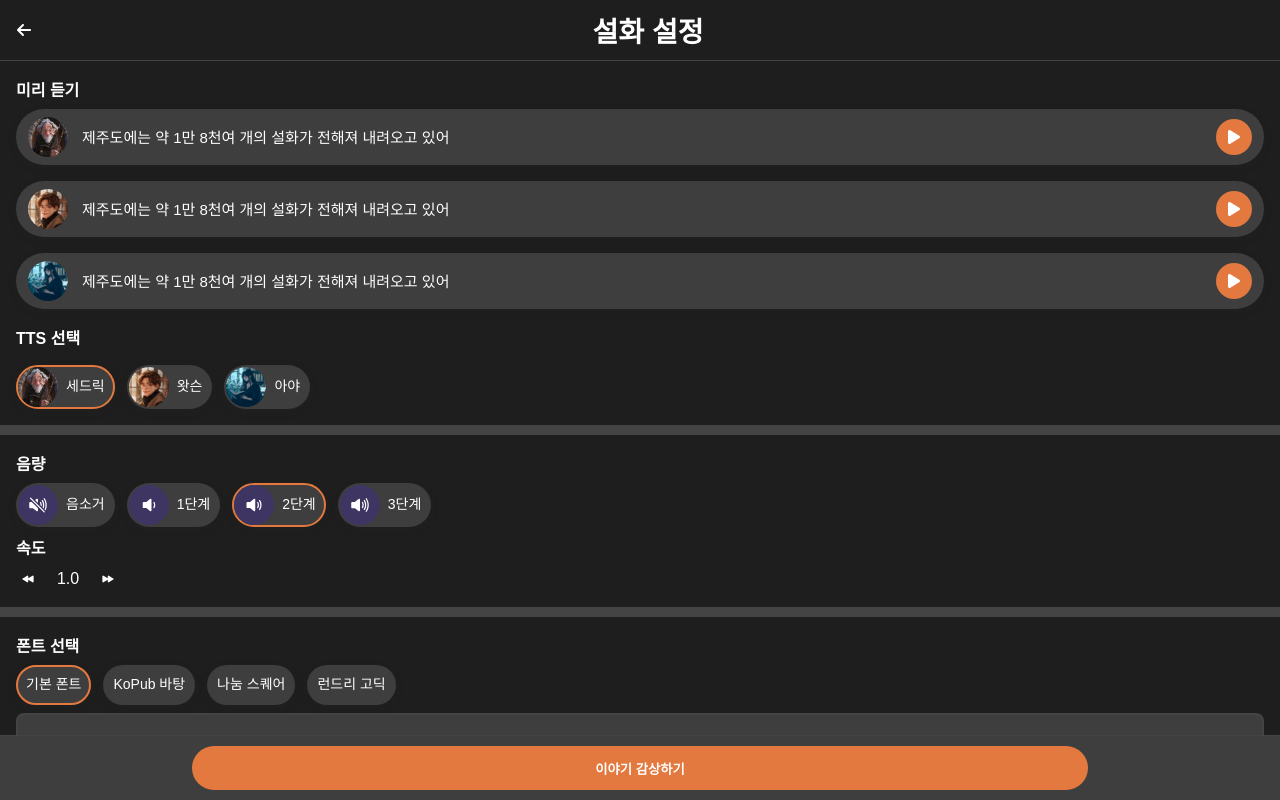
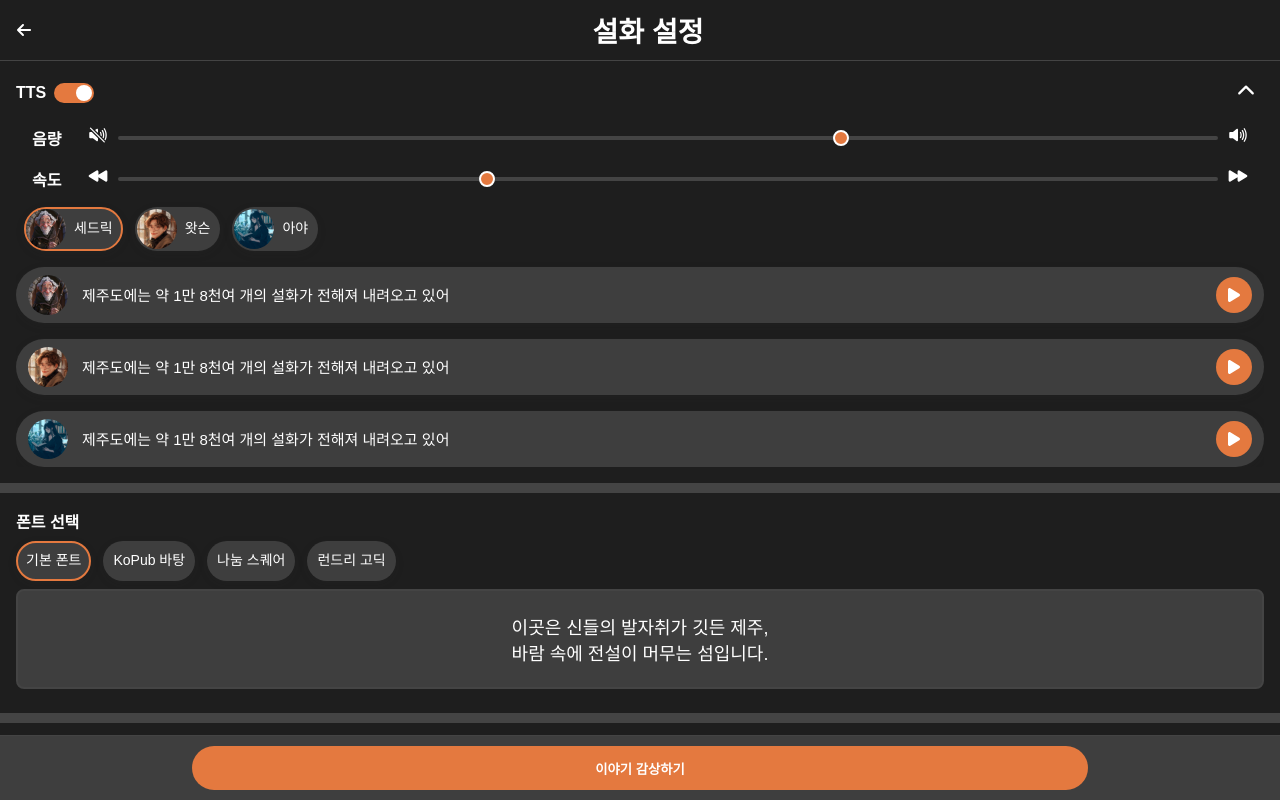
Before and after one commit to JejuToon/Frontend, a React (Vite) app: page /tale/setup in a window 1280 px wide. Built offline with nearby package versions, Linux system fonts and the light colour scheme.

Commit message:
tts설정 및 설화 가로모드

```diff
--- /dev/null
+++ b/src/components/TTSSettings.tsx
@@ -0,0 +1,123 @@
+import React from "react";
+import styled from "styled-components";
+import {
+  IoVolumeMute,
+  IoVolumeHigh,
+  IoPlayBack,
+  IoPlayForward,
+} from "react-icons/io5";
+import TTSChip from "./TTSChip";
+import { TTSInfo } from "../constants/ttsInfo";
+
+export interface TTSSettingsProps {
+  volume: number;
+  rate: number;
+  selectedVoiceIndex: number;
+  onVolumeChange: (v: number) => void;
+  onRateChange: (r: number) => void;
+  onVoiceSelect: (idx: number) => void;
+}
+
+export default function TTSSettings({
+  volume,
+  rate,
+  selectedVoiceIndex,
+  onVolumeChange,
+  onRateChange,
+  onVoiceSelect,
+}: TTSSettingsProps) {
+  return (
+    <>
+      <SliderContainer>
+        <SliderLabel>음량</SliderLabel>
+        <IconWrapper>
+          <IoVolumeMute />
+        </IconWrapper>
+        <SliderInput
+          min={0}
+          max={1}
+          step={0.01}
+          value={volume}
+          onChange={(e) => onVolumeChange(parseFloat(e.target.value))}
+        />
+        <IconWrapper>
+          <IoVolumeHigh />
+        </IconWrapper>
+      </SliderContainer>
+
+      <SliderContainer>
+        <SliderLabel>속도</SliderLabel>
+        <IconWrapper>
+          <IoPlayBack />
+        </IconWrapper>
+        <SliderInput
+          min={0.5}
+          max={2.0}
+          step={0.1}
+          value={rate}
+          onChange={(e) => onRateChange(parseFloat(e.target.value))}
+        />
+        <IconWrapper>
+          <IoPlayForward />
+        </IconWrapper>
+      </SliderContainer>
+
+      <TTSSelectContainer>
+        {TTSInfo.map((tts, index) => (
+          <TTSChip
+            key={index}
+            profileUrl={tts.profileUrl}
+            name={tts.label}
+            selected={selectedVoiceIndex === index}
+            onClick={() => onVoiceSelect(index)}
+          />
+        ))}
+      </TTSSelectContainer>
+    </>
+  );
+}
+
+const SliderContainer = styled.div`
+  display: flex;
+  align-items: center;
+  gap: 8px;
+  padding: 8px 16px;
+`;
+
+const SliderLabel = styled.span`
+  width: 48px;
+  font-weight: 600;
+  color: ${({ theme }) => theme.text};
+`;
+
+const IconWrapper = styled.div`
+  font-size: 20px;
+  color: ${({ theme }) => theme.text};
+`;
+
+const SliderInput = styled.input.attrs({ type: "range" })`
+  flex: 1;
+  height: 4px;
+  border-radius: 2px;
+  background: ${({ theme }) => theme.border};
+  appearance: none;
+  outline: none;
+  cursor: pointer;
+
+  &::-webkit-slider-thumb {
+    appearance: none;
+    width: 16px;
+    height: 16px;
+    border-radius: 50%;
+    background: ${({ theme }) => theme.primary};
+    border: 2px solid white;
+    margin-top: 0px; /* 중앙 정렬 */
+  }
+`;
+
+const TTSSelectContainer = styled.div`
+  display: flex;
+  gap: 12px;
+  flex-wrap: wrap;
+  padding: 8px;
+`;
--- a/src/mocks/scriptInfo.ts
+++ b/src/mocks/scriptInfo.ts
@@ -20,6 +20,7 @@ const scripts = [
       choices: [
         { text: "치마를 이용해 흙을 퍼 나르기", next: 3 },
         { text: "선택지2", next: 3 },
+        { text: "", next: 3 },
       ],
     },
     {
--- a/src/screens/TaleScreen.tsx
+++ b/src/screens/TaleScreen.tsx
@@ -9,14 +9,8 @@ import {
   FaRotate,
   FaPause,
 } from "react-icons/fa6";
-import {
-  IoVolumeMute,
-  IoVolumeLow,
-  IoVolumeMedium,
-  IoVolumeHigh,
-  IoPlayBack,
-  IoPlayForward,
-} from "react-icons/io5";
+import { TbHome } from "react-icons/tb";
+
 import { fontOptions } from "../constants/fonts";
 import scripts from "../mocks/scriptInfo";
 import Loader from "../components/Loader";
@@ -24,6 +18,7 @@ import { useAudioPlayer } from "../hooks/useAudioPlayer";
 import { useChoiceHandler } from "../hooks/useChoiceHandler";
 import { useStoryStore } from "../stores/useStoryStore";
 import { FontFaceStyle } from "../components/FontFaceStyle";
+import TTSSettings from "../components/TTSSettings";
 import { parseAudioPath } from "../utils/parseAudioPath";
 
 const talePagesInfo = scripts[0];
@@ -33,21 +28,12 @@ interface Choice {
   next: number;
 }
 
-const volumeLevels = [0, 0.33, 0.66, 1];
-
 export default function TaleScreen() {
-  const { ttsConfig, selectedTale, fontConfig, selectedCharacterImage } =
-    useStoryStore();
+  const { ttsConfig, selectedTale, fontConfig } = useStoryStore();
 
   const navigate = useNavigate();
   const tale = selectedTale;
   const font = fontOptions.find((f) => f.name === fontConfig.fontName);
-
-  const [volumeLevel, setVolumeLevel] = useState(() => {
-    const idx = volumeLevels.findIndex((v) => v === ttsConfig.volume);
-    return idx === -1 ? 2 : idx;
-  });
-  const volume = volumeLevels[volumeLevel];
 
   // 로딩 테스트
   const [isLoading, setIsLoading] = useState(true);
@@ -56,16 +42,18 @@ export default function TaleScreen() {
   const [page, setPage] = useState(0);
   const talePages = talePagesInfo;
   const currentPage = talePages[page];
+
+  const [volume, setVolume] = useState(ttsConfig.volume);
+  const [rate, setRate] = useState(ttsConfig.rate);
+  const [selectedVoiceIndex, setSelectedVoiceIndex] = useState(
+    ttsConfig.voiceIndex
+  );
+
   const audioUrl = parseAudioPath(
     selectedTale?.title || "",
-    ttsConfig.voiceIndex,
+    selectedVoiceIndex,
     page + 1
   );
-
-  const [showControlBar, setShowControlBar] = useState(false);
-  const [showCompleteModal, setShowCompleteModal] = useState(false);
-  const [rate, setRate] = useState(ttsConfig.rate);
-  const [rating, setRating] = useState(0); //별점
 
   const { audio, isPlaying, toggleAudio, replay } = useAudioPlayer(
     audioUrl ? audioUrl : currentPage.audioUrl,
@@ -73,6 +61,10 @@ export default function TaleScreen() {
     rate,
     isLoading
   );
+
+  const [showControlBar, setShowControlBar] = useState(false);
+  const [showCompleteModal, setShowCompleteModal] = useState(false);
+  const [rating, setRating] = useState(0); //별점
 
   const { showChoiceModal, setShowChoiceModal, handleChoice } =
     useChoiceHandler(setPage);
@@ -88,33 +80,10 @@ export default function TaleScreen() {
   }, []);
 
   const current = talePages[page];
+
   const hasChoices = current.choices && current.choices.length > 0;
-
-  const handlePrev = () => {
-    if (page > 0) setPage(page - 1);
-  };
-
-  const handleNext = () => {
-    if (page < talePages.length - 1) setPage(page + 1);
-  };
-
-  const handleVolumeIconClick = () => {
-    setVolumeLevel((prev) => (prev + 1) % volumeLevels.length);
-  };
-
-  const renderVolumeIcon = () => {
-    switch (volumeLevel) {
-      case 0:
-        return <IoVolumeMute />;
-      case 1:
-        return <IoVolumeLow />;
-      case 2:
-        return <IoVolumeMedium />;
-      case 3:
-      default:
-        return <IoVolumeHigh />;
-    }
-  };
+  const handlePrev = () => page > 0 && setPage(page - 1);
+  const handleNext = () => page < talePages.length - 1 && setPage(page + 1);
 
   const handleGoToLibrary = () => {
     const storedTale = localStorage.getItem("myTales");
@@ -126,19 +95,11 @@ export default function TaleScreen() {
     navigate("/lib");
   };
 
-  const handleDecreaseRate = () => {
-    setRate((prev) => Math.max(0.5, Math.round((prev - 0.1) * 10) / 10));
-  };
-
-  const handleIncreaseRate = () => {
-    setRate((prev) => Math.min(2.0, Math.round((prev + 0.1) * 10) / 10));
-  };
-
   useEffect(() => {
     if (audio) {
-      audio.volume = volumeLevels[volumeLevel];
+      audio.volume = volume;
     }
-  }, [volumeLevel]);
+  }, [volume]);
 
   useEffect(() => {
     if (audio) {
@@ -159,7 +120,7 @@ export default function TaleScreen() {
       <TextSection>
         <TextContainer $font={font}>{current.text}</TextContainer>
 
-        {hasChoices && current.choiceIndex == null && (
+        {hasChoices && (
           <ChoiceTriggerButton onClick={() => setShowChoiceModal(true)}>
             선택하기
           </ChoiceTriggerButton>
@@ -182,42 +143,7 @@ export default function TaleScreen() {
             </ModalContent>
           </ModalOverlay>
         )}
-      </TextSection>
-
-      {showControlBar && (
-        <ControlBarWrapper onClick={() => setShowControlBar(false)}>
-          <ControlBar onClick={(e) => e.stopPropagation()}>
-            <IconButton onClick={() => navigate(-1)}>
-              <FaArrowLeft />
-            </IconButton>
-            <TitleText>{tale?.title || "설화"}</TitleText>
-
-            <IconButton>
-              <FaRotate onClick={replay} />
-            </IconButton>
-            <IconButton>
-              {audio && !audio.paused ? (
-                <FaPause onClick={toggleAudio} />
-              ) : (
-                <FaPlay onClick={toggleAudio} />
-              )}
-            </IconButton>
-            <IconButton onClick={handleVolumeIconClick}>
-              {renderVolumeIcon()}
-            </IconButton>
-            <RateControl>
-              <IconButton>
-                <IoPlayBack onClick={handleDecreaseRate} />
-              </IconButton>
-              <RateValue>{rate.toFixed(1)}</RateValue>
-              <IconButton>
-                <IoPlayForward onClick={handleIncreaseRate} />
-              </IconButton>
-            </RateControl>
-          </ControlBar>
-        </ControlBarWrapper>
-      )}
-
+        <NavWrapper>
           <NavButtons>
             <IconButton onClick={() => setShowControlBar(!showControlBar)}>
               <FaGear />
@@ -243,6 +169,47 @@ export default function TaleScreen() {
               )}
             </ButtonGroupRight>
           </NavButtons>
+        </NavWrapper>
+      </TextSection>
+
+      {showControlBar && (
+        <ControlBarWrapper onClick={() => setShowControlBar(false)}>
+          <ControlBar onClick={(e) => e.stopPropagation()}>
+            <Group>
+              <LeftGroup>
+                <IconButton onClick={() => navigate(-1)}>
+                  <FaArrowLeft />
+                </IconButton>
+                <TitleText>{tale?.title || "설화"}</TitleText>
+                <IconButton onClick={() => navigate("/")}>
+                  <TbHome />
+                </IconButton>
+              </LeftGroup>
+
+              <CenterGroup>
+                <IconButton onClick={toggleAudio}>
+                  {audio && !audio.paused ? <FaPause /> : <FaPlay />}
+                </IconButton>
+              </CenterGroup>
+
+              <RightGroup>
+                <IconButton onClick={replay}>
+                  <FaRotate />
+                </IconButton>
+              </RightGroup>
+            </Group>
+
+            <TTSSettings
+              volume={volume}
+              rate={rate}
+              selectedVoiceIndex={selectedVoiceIndex}
+              onVolumeChange={setVolume}
+              onRateChange={setRate}
+              onVoiceSelect={setSelectedVoiceIndex}
+            />
+          </ControlBar>
+        </ControlBarWrapper>
+      )}
 
       {showCompleteModal && (
         <ModalOverlay>
@@ -297,10 +264,15 @@ const Screen = styled.main<{ $isVisible: boolean }>`
   display: flex;
   flex-direction: column;
   height: 100vh;
+  flex: 1;
   opacity: ${({ $isVisible }) => ($isVisible ? 1 : 0)};
   transition: opacity 0.6s ease;
   background: ${({ theme }) => theme.taleBackground};
   color: ${({ theme }) => theme.taleText};
+
+  @media (orientation: landscape) {
+    flex-direction: row; /* 가로 모드: 좌우 나란히 */
+  }
 `;
 
 const ControlBarWrapper = styled.div`
@@ -308,36 +280,49 @@ const ControlBarWrapper = styled.div`
   top: 0;
   left: 0;
   right: 0;
-  bottom: 40px;
+  bottom: 53px;
   z-index: 51;
 `;
 
 const ControlBar = styled.div`
   position: fixed;
-  bottom: 40px;
+  bottom: 53px;
   left: 0;
   width: 100%;
   background: ${({ theme }) => theme.background};
   padding: 12px 16px;
   display: flex;
-  flex-direction: row;
+  flex-direction: column;
+  gap: 12px;
+  border-top: 1px solid ${({ theme }) => theme.border};
+
+  z-index: 52;
+
+  @media (orientation: landscape) {
+    width: 50%;
+    right: 0;
+    left: auto;
+  }
+`;
+
+const Group = styled.div`
+  display: flex;
+`;
+
+const LeftGroup = styled.div`
+  display: flex;
   align-items: center;
   gap: 12px;
-  border-top: 1px solid ${({ theme }) => theme.border};
-  border-bottom: 1px solid ${({ theme }) => theme.border};
-  z-index: 52;
 `;
 
-const RateControl = styled.div`
+const CenterGroup = styled.div`
   display: flex;
   align-items: center;
-  gap: 8px;
 `;
 
-const RateValue = styled.span`
-  font-size: 16px;
-  width: 40px;
-  text-align: center;
+const RightGroup = styled.div`
+  display: flex;
+  align-items: center;
 `;
 
 const TitleText = styled.h1`
@@ -347,8 +332,8 @@ const TitleText = styled.h1`
 `;
 
 const IconButton = styled.button`
-  width: 24px;
-  height: 24px;
+  width: 32px;
+  height: 32px;
   background: none;
   border: none;
   font-size: 20px;
@@ -370,6 +355,12 @@ const ImageContainer = styled.div`
   position: relative;
   width: 100%;
   overflow: hidden;
+
+  @media (orientation: landscape) {
+    width: 50%;
+    height: auto;
+    aspect-ratio: auto;
+  }
 `;
 
 const Image = styled.img`
@@ -390,6 +381,11 @@ const TextSection = styled.div`
   gap: 16px;
   justify-content: center;
   align-items: center;
+
+  @media (orientation: landscape) {
+    width: 50%;
+    padding: 20px 16px; /* 여백 조정 */
+  }
 `;
 
 const TextContainer = styled.div<{ $font?: any }>`
@@ -425,6 +421,18 @@ const ChoiceButton = styled.button`
 
   &:hover {
     background: ${({ theme }) => theme.primaryDark};
+  }
+`;
+
+const NavWrapper = styled.div`
+  position: fixed;
+  bottom: 0px;
+  width: 100%;
+
+  @media (orientation: landscape) {
+    width: 50%;
+    height: auto;
+    aspect-ratio: auto;
   }
 `;
 
--- a/src/screens/TaleSetupScreen.tsx
+++ b/src/screens/TaleSetupScreen.tsx
@@ -1,7 +1,7 @@
 import React, { useState } from "react";
 import { colors } from "../constants/colors";
 import { useNavigate } from "react-router-dom";
-import styled, { createGlobalStyle } from "styled-components";
+import styled from "styled-components";
 import Header from "../components/Header";
 import { FaArrowLeft } from "react-icons/fa6";
 import { useAuth } from "../hooks/useAuth";
@@ -9,14 +9,8 @@ import { useStoryStore } from "../stores/useStoryStore";
 import TTSPreviewCard from "../components/TTSPreviewCard";
 import TTSChip from "../components/TTSChip";
 import { FontFaceStyle } from "../components/FontFaceStyle";
-import {
-  IoVolumeMute,
-  IoVolumeLow,
-  IoVolumeMedium,
-  IoVolumeHigh,
-  IoPlayBack,
-  IoPlayForward,
-} from "react-icons/io5";
+import TTSSettings from "../components/TTSSettings";
+import { IoChevronDown, IoChevronUp } from "react-icons/io5";
 
 import { fontOptions } from "../constants/fonts";
 import { TTSInfo } from "../constants/ttsInfo";
@@ -25,18 +19,16 @@ const sampleScript = "제주도에는 약 1만 8천여 개의 설화가 전해
 const fontScript1 = "이곳은 신들의 발자취가 깃든 제주,";
 const fontScript2 = "바람 속에 전설이 머무는 섬입니다.";
 
-const volumeLevels = [0, 0.33, 0.66, 1];
-
 export default function TaleSetupScreen() {
   const navigate = useNavigate();
   const { ttsConfig, fontConfig, setTTSConfig, setFontConfig } =
     useStoryStore();
 
-  const [volumeLevel, setVolumeLevel] = useState(() =>
-    volumeLevels.indexOf(ttsConfig.volume)
-  );
-  const volume = volumeLevels[volumeLevel];
+  const [ttsEnabled, setTtsEnabled] = useState(true);
+  const [ttsExpanded, setTtsExpanded] = useState(true);
+  const [volume, setVolume] = useState(ttsConfig.volume);
   const [rate, setRate] = useState(ttsConfig.rate);
+
   const [currentAudio, setCurrentAudio] = useState<HTMLAudioElement | null>(
     null
   );
@@ -65,43 +57,38 @@ export default function TaleSetupScreen() {
     setCurrentlyPlayingUrl(audioUrl);
 
     audio.onended = () => {
-      setCurrentlyPlayingUrl(null); // 재생 끝나면 상태 초기화 → 버튼 복구
+      setCurrentlyPlayingUrl(null);
     };
-  };
-
-  const renderVolumeIcon = () => {
-    switch (volumeLevel) {
-      case 0:
-        return <IoVolumeMute />;
-      case 1:
-        return <IoVolumeLow />;
-      case 2:
-        return <IoVolumeMedium />;
-      case 3:
-      default:
-        return <IoVolumeHigh />;
-    }
-  };
-
-  const handleDecreaseRate = () => {
-    setRate((prev) => Math.max(0.5, Math.round((prev - 0.1) * 10) / 10));
-  };
-
-  const handleIncreaseRate = () => {
-    setRate((prev) => Math.min(2.0, Math.round((prev + 0.1) * 10) / 10));
   };
 
   const handleButtonClick = () => {
     setTTSConfig({
       voiceIndex: selectedTTSIndex,
       rate,
-      volume: volumeLevels[volumeLevel],
+      volume,
     });
     setFontConfig({
       fontName: selectedFontName,
     });
 
     navigate("/tale/play");
+  };
+
+  const handleToggleTts = () => {
+    if (ttsEnabled) {
+      if (currentAudio) {
+        currentAudio.pause();
+        currentAudio.currentTime = 0;
+        setCurrentlyPlayingUrl(null);
+      }
+
+      setTtsExpanded(false);
+      setTtsEnabled(false);
+    } else {
+      setTtsEnabled(true);
+
+      setTtsExpanded(true);
+    }
   };
 
   return (
@@ -116,7 +103,28 @@ export default function TaleSetupScreen() {
 
       <Content>
         <Section>
-          <Label>미리 듣기</Label>
+          <ToggleContainerWrapper>
+            <ToggleContainer>
+              <ToggleLabel>
+                TTS
+                <ToggleSwitch checked={ttsEnabled} onChange={handleToggleTts} />
+              </ToggleLabel>
+              <IconToggle onClick={() => setTtsExpanded(!ttsExpanded)}>
+                {ttsExpanded ? <IoChevronUp /> : <IoChevronDown />}
+              </IconToggle>
+            </ToggleContainer>
+          </ToggleContainerWrapper>
+
+          <Collapsible open={ttsExpanded}>
+            <TTSSettings
+              volume={volume}
+              rate={rate}
+              selectedVoiceIndex={selectedTTSIndex}
+              onVolumeChange={setVolume}
+              onRateChange={setRate}
+              onVoiceSelect={setSelectedTTSIndex}
+            />
+
             <TTSContainer>
               {TTSInfo.map((tts, index) => (
                 <TTSPreviewCard
@@ -132,66 +140,26 @@ export default function TaleSetupScreen() {
                   isPlaying={currentlyPlayingUrl === tts.audioUrl}
                 />
               ))}
-
-            <Label>TTS 선택</Label>
-            <TTSSelectContainer>
-              {TTSInfo.map((tts, index) => (
-                <TTSChip
-                  key={index}
-                  profileUrl={tts.profileUrl}
-                  name={tts.label}
-                  selected={selectedTTSIndex === index}
-                  onClick={() => setSelectedTTSIndex(index)}
-                />
-              ))}
-            </TTSSelectContainer>
             </TTSContainer>
+          </Collapsible>
         </Section>
 
-        <Section>
-          <Label>음량</Label>
-          <TTSSelectContainer>
-            <TTSChip
-              key={0}
-              icon={<IoVolumeMute />}
-              name={"음소거"}
-              selected={volumeLevel === 0}
-              onClick={() => setVolumeLevel(0)}
-            />
-            <TTSChip
-              key={1}
-              icon={<IoVolumeLow />}
-              name={"1단계"}
-              selected={volumeLevel === 1}
-              onClick={() => setVolumeLevel(1)}
-            />
-            <TTSChip
-              key={2}
-              icon={<IoVolumeMedium />}
-              name={"2단계"}
-              selected={volumeLevel === 2}
-              onClick={() => setVolumeLevel(2)}
-            />
-            <TTSChip
-              key={3}
-              icon={<IoVolumeHigh />}
-              name={"3단계"}
-              selected={volumeLevel === 3}
-              onClick={() => setVolumeLevel(3)}
-            />
-          </TTSSelectContainer>
-
-          <Label>속도</Label>
-          <RateControl>
-            <IconButton>
-              <IoPlayBack onClick={handleDecreaseRate} />
-            </IconButton>
-            <RateValue>{rate.toFixed(1)}</RateValue>
-            <IconButton>
-              <IoPlayForward onClick={handleIncreaseRate} />
-            </IconButton>
-          </RateControl>
-        </Section>
+        {/* 보이지 않게 렌더링만 시켜서 폰트파일을 미리 가져오게 하는 영역 */}
+        <div
+          style={{
+            position: "absolute",
+            left: -9999,
+            width: 0,
+            height: 0,
+            overflow: "hidden",
+          }}
+        >
+          {fontOptions.map((font) => (
+            <React.Fragment key={font.name}>
+              <FontFaceStyle font={font} />
+            </React.Fragment>
+          ))}
+        </div>
 
         <Section>
           <Label>폰트 선택</Label>
@@ -206,22 +174,13 @@ export default function TaleSetupScreen() {
             ))}
           </TTSSelectContainer>
 
-          {fontOptions.map((font) => {
-            if (font.name !== selectedFontName) return null;
-
-            return (
-              <React.Fragment key={font.name}>
-                <FontFaceStyle font={font} />
           <FontPreview
-                  $font={font}
-                  $selected={selectedFontName === font.name}
+            $font={fontOptions.find((f) => f.name === selectedFontName)!}
+            $selected
           >
             <div>{fontScript1}</div>
             <div>{fontScript2}</div>
           </FontPreview>
-              </React.Fragment>
-            );
-          })}
         </Section>
       </Content>
       <Footer>
@@ -247,6 +206,102 @@ const HeaderWrapper = styled.div`
   border-bottom: 1px solid ${({ theme }) => theme.border || "#eee"};
 `;
 
+const Collapsible = styled.div<{ open: boolean }>`
+  overflow: hidden;
+  max-height: ${({ open }) => (open ? "800px" : "0")};
+  opacity: ${({ open }) => (open ? 1 : 0)};
+  transition: max-height 0.3s ease, opacity 0.3s ease;
+`;
+
+const ToggleContainerWrapper = styled.div``;
+
+const ToggleContainer = styled.div`
+  display: flex;
+  align-items: center;
+  justify-content: space-between;
+`;
+
+const IconToggle = styled.button`
+  background: none;
+  border: none;
+  font-size: 24px;
+  color: ${({ theme }) => theme.text};
+  cursor: pointer;
+`;
+
+const ToggleLabel = styled.label`
+  font-weight: 600;
+  color: ${({ theme }) => theme.text};
+  cursor: pointer;
+  display: flex;
+  align-items: center;
+  gap: 4px;
+`;
+
+const ToggleSwitch = styled.input.attrs({ type: "checkbox" })`
+  width: 40px;
+  height: 20px;
+  appearance: none;
+  background: #ccc;
+  border-radius: 10px;
+  position: relative;
+  outline: none;
+  cursor: pointer;
+  &:checked {
+    background: ${({ theme }) => theme.primary};
+  }
+  &::after {
+    content: "";
+    position: absolute;
+    top: 2px;
+    left: 2px;
+    width: 16px;
+    height: 16px;
+    background: white;
+    border-radius: 50%;
+    transition: transform 0.2s;
+    transform: ${({ checked }) => (checked ? "translateX(20px)" : "none")};
+  }
+`;
+
+const SliderContainer = styled.div`
+  display: flex;
+  align-items: center;
+  gap: 8px;
+  padding: 8px 16px;
+`;
+
+const SliderLabel = styled.span`
+  width: 48px;
+  font-weight: 600;
+  color: ${({ theme }) => theme.text};
+`;
+
+const IconWrapper = styled.div`
+  font-size: 20px;
+  color: ${({ theme }) => theme.text};
+`;
+
+const SliderInput = styled.input.attrs({ type: "range" })`
+  flex: 1;
+  height: 4px;
+  border-radius: 2px;
+  background: ${({ theme }) => theme.border};
+  appearance: none;
+  outline: none;
+  cursor: pointer;
+
+  &::-webkit-slider-thumb {
+    appearance: none;
+    width: 16px;
+    height: 16px;
+    border-radius: 50%;
+    background: ${({ theme }) => theme.primary};
+    border: 2px solid white;
+    margin-top: 0px; /* thumb를 track 중앙에 맞추기 */
+  }
+`;
+
 const Section = styled.section`
   display: flex;
   width: 100%;
@@ -267,39 +322,13 @@ const TTSContainer = styled.div`
   display: flex;
   flex-direction: column;
   gap: 16px;
+  margin-top: 8px;
 `;
 
 const TTSSelectContainer = styled.div`
   display: flex;
   gap: 12px;
   flex-wrap: wrap;
-`;
-
-const RateControl = styled.div`
-  display: flex;
-  align-items: center;
-  gap: 8px;
-`;
-
-const IconButton = styled.button`
-  width: 24px;
-  height: 24px;
-  background: none;
-  border: none;
-  font-size: 20px;
-  cursor: pointer;
-  color: ${({ theme }) => theme.text || "#333"};
-  z-index: 1;
-  align-items: center;
-  justify-content: center;
-  display: flex;
-`;
-
-const RateValue = styled.span`
-  font-size: 16px;
-  width: 40px;
-  text-align: center;
-  color: ${({ theme }) => theme.text};
 `;
 
 const Label = styled.label`
--- a/src/stores/useStoryStore.ts
+++ b/src/stores/useStoryStore.ts
@@ -1,12 +1,6 @@
 import { create } from "zustand";
 import { persist } from "zustand/middleware";
 import { TaleContent } from "../types/tale";
-
-export interface Character {
-  id: number;
-  name: string;
-  avatarUrl: string;
-}
 
 export interface TTSConfig {
   voiceIndex: number;
@@ -20,8 +14,6 @@ export interface FontConfig {
 
 interface StoryState {
   selectedTale: TaleContent | null;
-  selectedCharacter: Character | null;
-  selectedCharacterImage: string | null;
 
   ttsConfig: TTSConfig;
   setTTSConfig: (config: Partial<TTSConfig>) => void;
@@ -32,8 +24,6 @@ interface StoryState {
   viewedTales: TaleContent[];
 
   setTale: (tale: TaleContent) => void;
-  setCharacter: (char: Character) => void;
-  setCharacterImage: (url: string) => void;
   addViewedTale: (tale: TaleContent) => void;
 
   reset: () => void;
@@ -44,7 +34,6 @@ export const useStoryStore = create(
     (set) => ({
       selectedTale: null,
       selectedCharacter: null,
-      selectedCharacterImage: null,
 
       ttsConfig: {
         voiceIndex: 0,
@@ -73,8 +62,6 @@ export const useStoryStore = create(
       viewedTales: [],
 
       setTale: (tale) => set({ selectedTale: tale }),
-      setCharacter: (char) => set({ selectedCharacter: char }),
-      setCharacterImage: (url) => set({ selectedCharacterImage: url }),
       addViewedTale: (tale) =>
         set((state) => ({
           viewedTales: [...state.viewedTales, tale],
@@ -83,8 +70,6 @@ export const useStoryStore = create(
       reset: () =>
         set({
           selectedTale: null,
-          selectedCharacter: null,
-          selectedCharacterImage: null,
           ttsConfig: {
             voiceIndex: 0,
             rate: 1,
```
Lines whose indentation alone changed are shown as unchanged.
